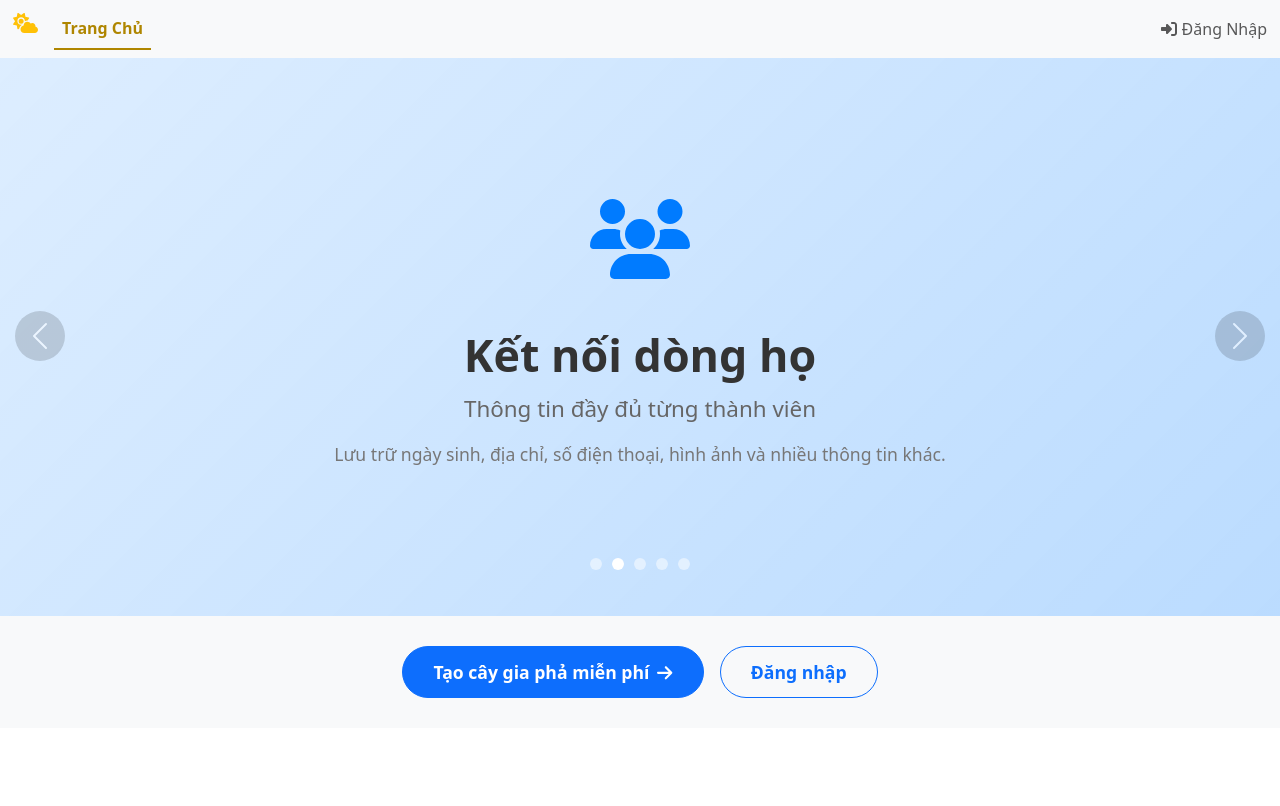
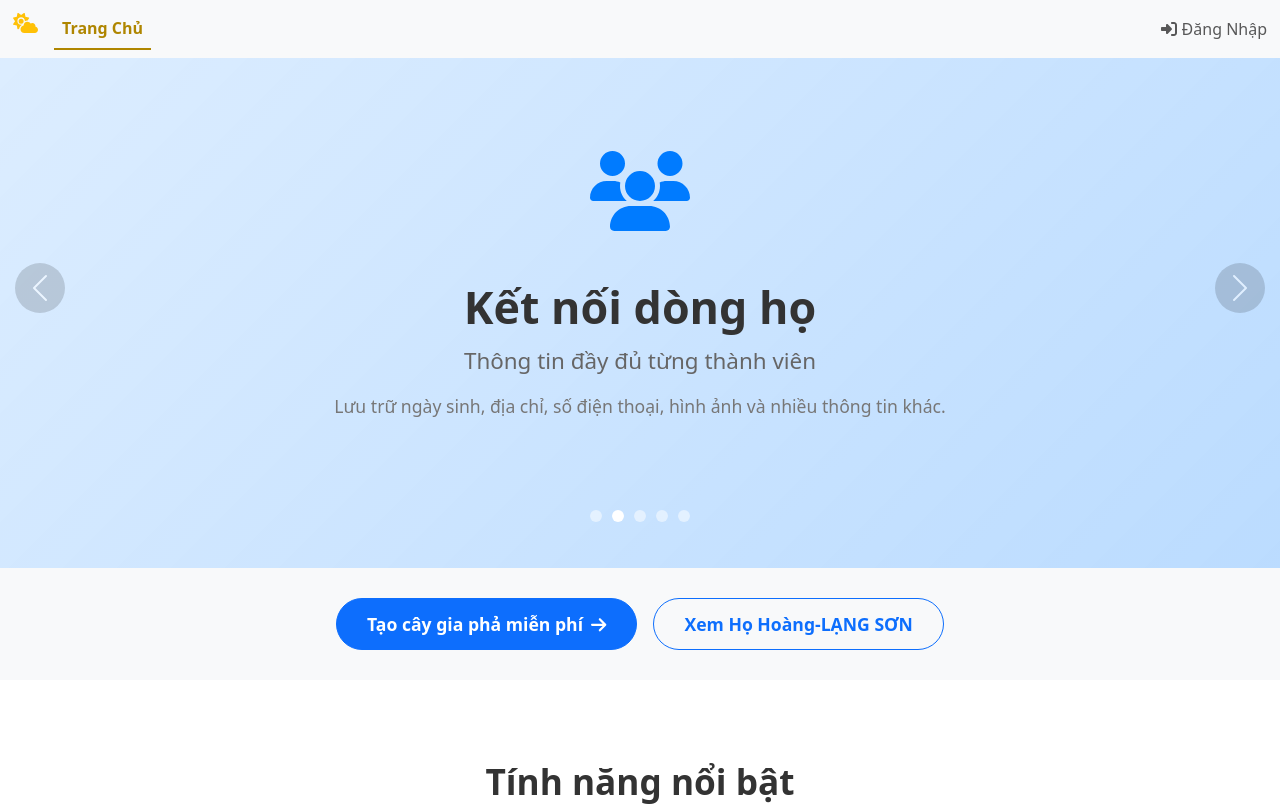
Before and after one commit to zeroxsg85/totienta, a Next.js app: page / in a window 1280 px wide. Shown: the top 806 px of the page. Built offline with nearby package versions, Linux system fonts and the light colour scheme; no server answers.

Commit message:
modified:   src/app/HomeClient.tsx 	modified:   src/styles/globals.css

```diff
--- a/src/app/HomeClient.tsx
+++ b/src/app/HomeClient.tsx
@@ -144,9 +144,14 @@ export default function HomeClient(): JSX.Element {
                                     <FontAwesomeIcon icon={faArrowRight} className="ms-2" />
                                 </Button>
                             </Link>
-                            <Link href="/login">
+                            {/* <Link href="/login">
                                 <Button variant="outline-primary" size="lg" className="cta-button-outline">
                                     Đăng nhập
+                                </Button>
+                            </Link> */}
+                            <Link href="/04BAAF10" target='_blank'>
+                                <Button variant="outline-primary" size="lg" className="cta-button-outline">
+                                    Xem Họ Hoàng-LẠNG SƠN
                                 </Button>
                             </Link>
                         </>
--- a/src/styles/globals.css
+++ b/src/styles/globals.css
@@ -396,7 +396,7 @@ body {
 
 /* ===== NÚT ĐỀ XUẤT NHẤP NHÁY ===== */
 .btn-suggest-pulse {
-  animation: suggest-pulse 0.5s ease-in-out infinite;
+  animation: suggest-pulse 0.7s ease-in-out infinite;
   font-weight: bold;
 }
 
@@ -422,7 +422,7 @@ body {
 
 /* ===== HOMEPAGE ===== */
 .homepage {
-  margin-top: 56px;
+  margin-top: 8px;
 }
 
 /* Hero Section */
@@ -439,7 +439,7 @@ body {
   display: flex;
   align-items: center;
   justify-content: center;
-  padding: 40px 20px;
+  padding: 10px 10px;
 }
 
 .hero-content {
@@ -642,7 +642,7 @@ body {
 
 /* Quote Section */
 .quote-section {
-  padding: 60px 20px;
+  padding: 20px 10px;
   background: linear-gradient(135deg, #af8600 0%, #8a6b00 100%);
   text-align: center;
 }
```
